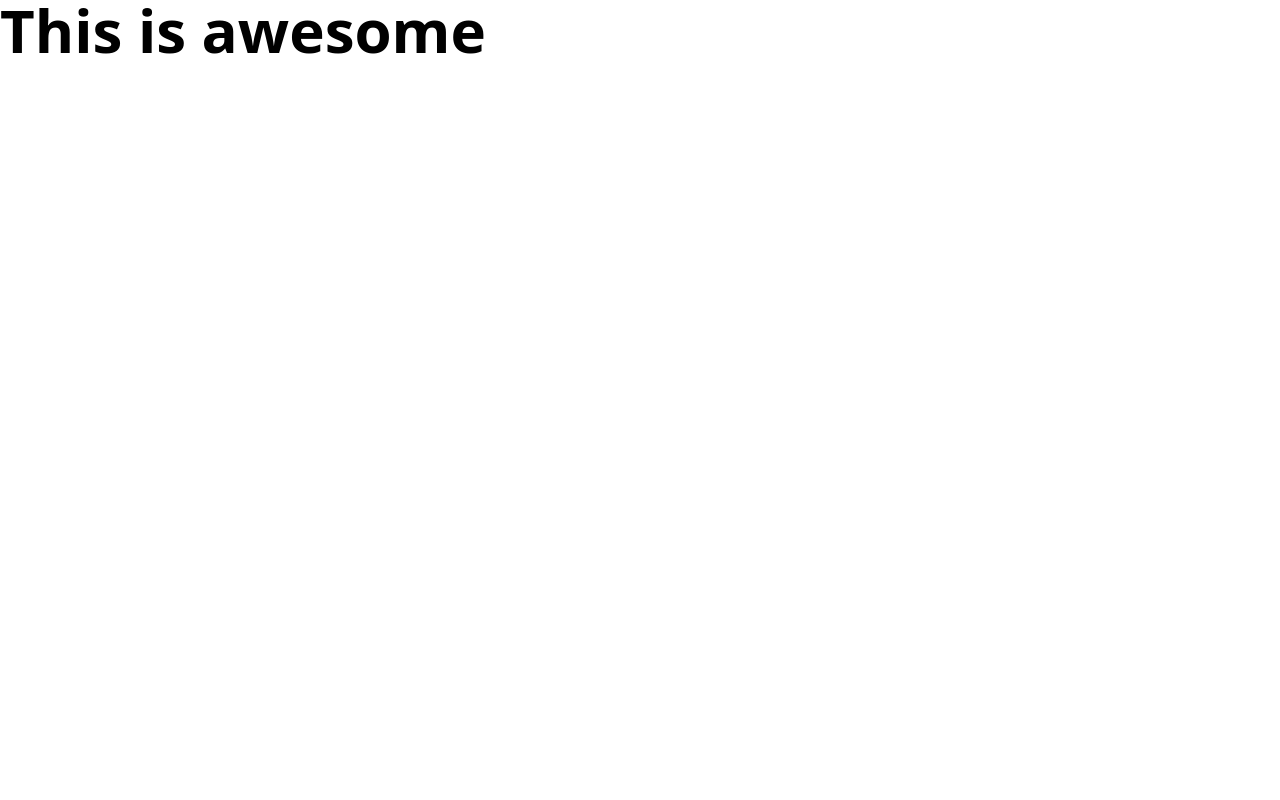
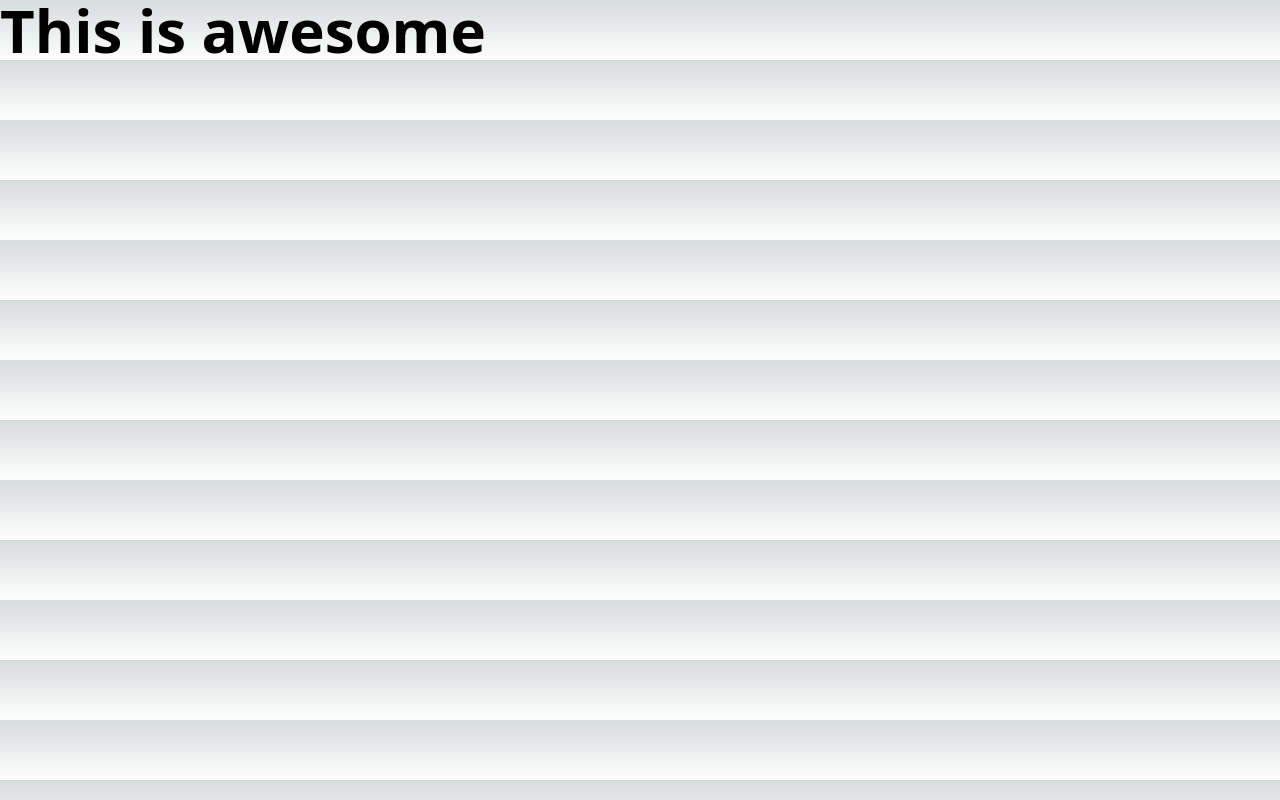
Before and after one commit to sazzadpiash/study-maze, a Next.js app: page / in a window 1280 px wide. Built offline with nearby package versions, Linux system fonts and the light colour scheme.

Commit message:
Global Css Restore

```diff
--- a/src/styles/globals.css
+++ b/src/styles/globals.css
@@ -90,13 +90,13 @@ body {
 }
 
 body {
-  /* color: rgb(var(--foreground-rgb)); */
-  /* background: linear-gradient(
+  color: rgb(var(--foreground-rgb));
+  background: linear-gradient(
       to bottom,
       transparent,
       rgb(var(--background-end-rgb))
     )
-    rgb(var(--background-start-rgb)); */
+    rgb(var(--background-start-rgb));
 }
 
 a {
@@ -106,6 +106,6 @@ a {
 
 @media (prefers-color-scheme: dark) {
   html {
-    /* color-scheme: dark; */
+    color-scheme: dark;
   }
 }
```
Also changed, not shown: 1 other file (tests, documents, lock files or other folders).
